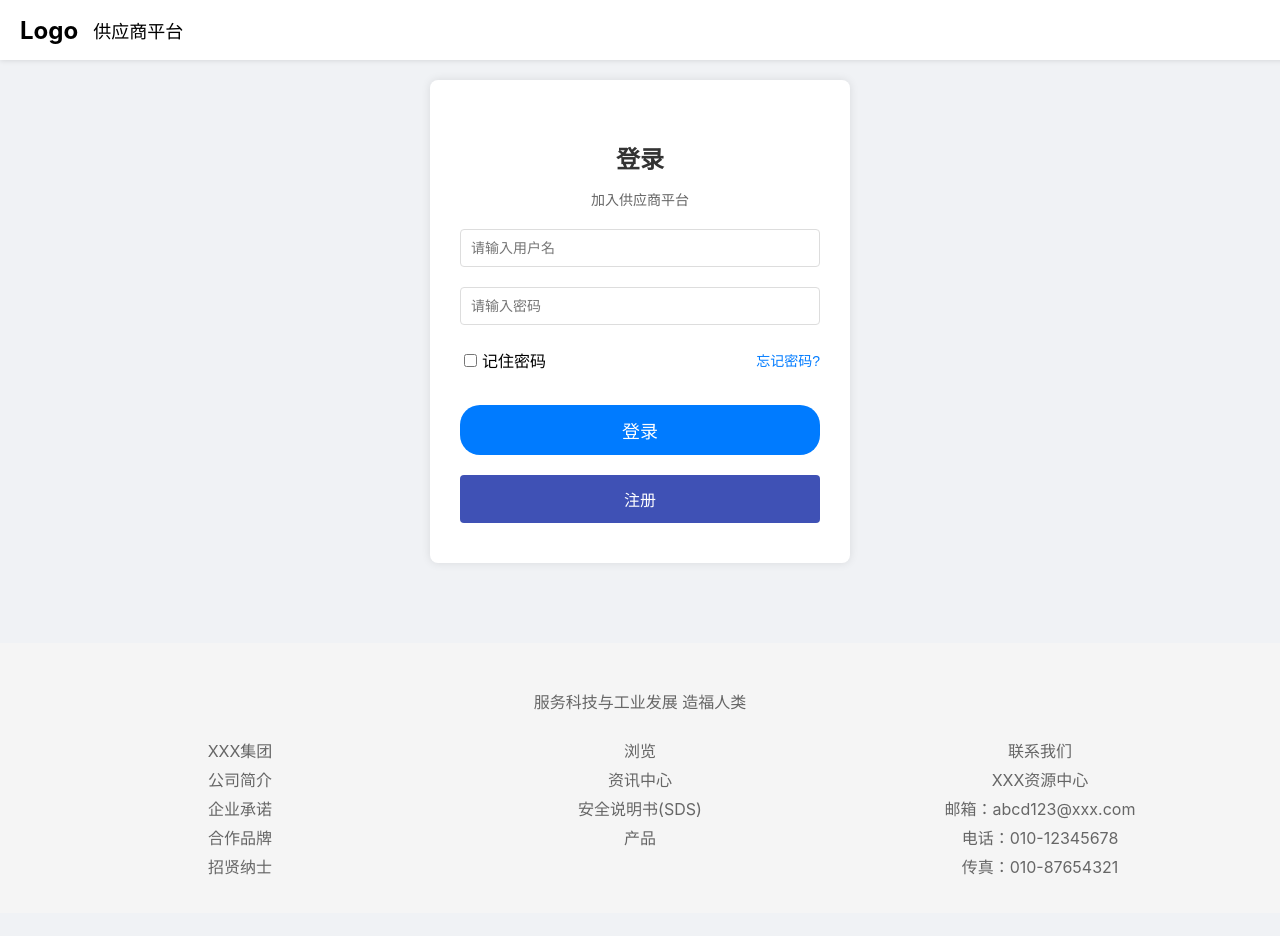
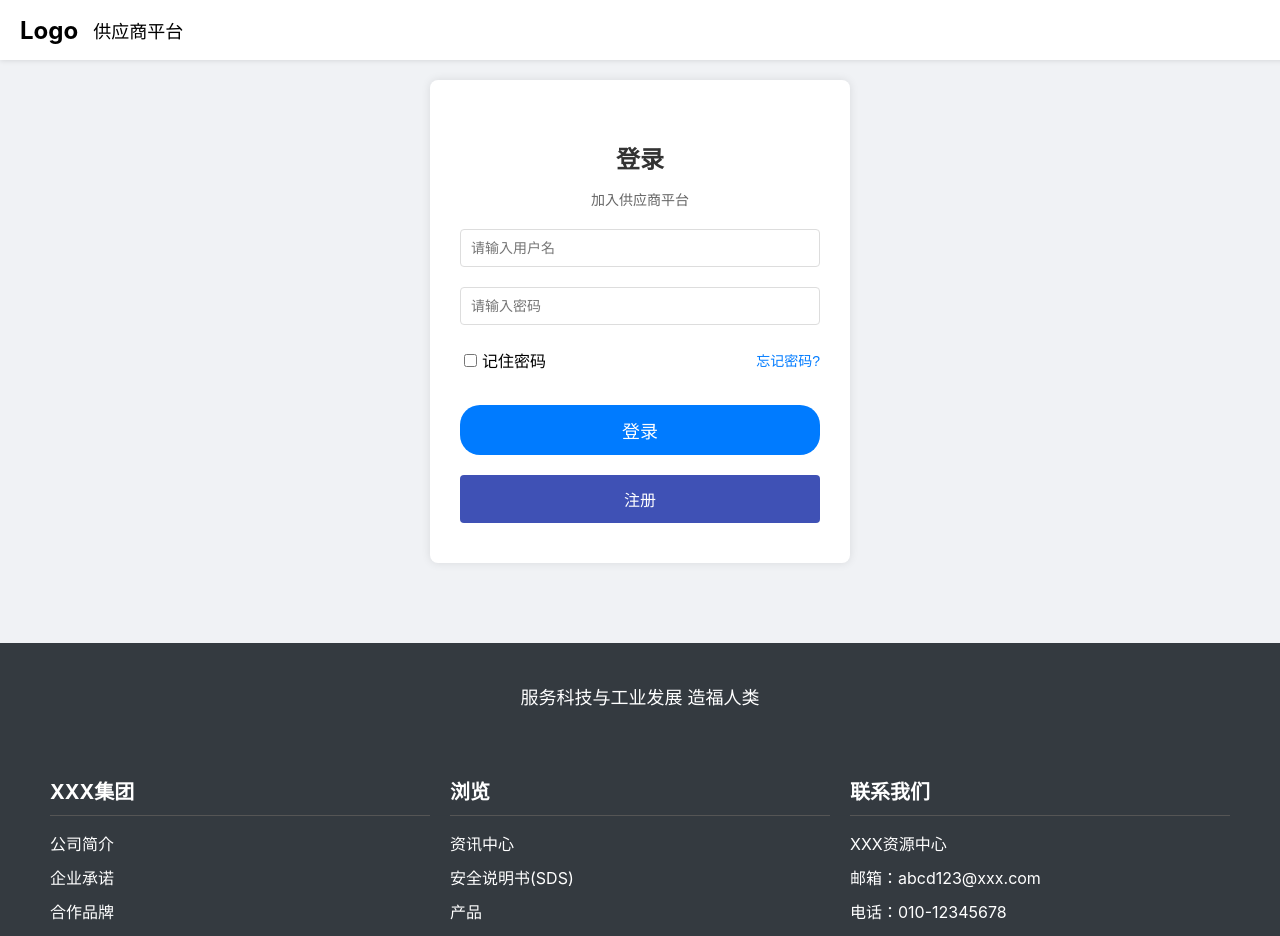
Before and after one commit to xiangshuo123/vendor-management-system, a React (Create React App) app in the folder client/: page /login in a window 1280 px wide. Shown: the top 936 px of the page. Before the commit the page ends 913 px from the top, so only its background shows below. Built offline with nearby package versions, Linux system fonts and the light colour scheme.

Commit message:
更新footer的css，美化一下

```diff
--- a/client/src/components/Footer.css
+++ b/client/src/components/Footer.css
@@ -1,27 +1,84 @@
+/* Footer.css */
+
 .footer {
-    background-color: #f5f5f5;  /* 背景颜色 */
-    padding: 30px 20px;  /* 内边距 */
-    text-align: center;  /* 居中对齐 */
-    color: #666;  /* 字体颜色 */
-    margin-top: 40px;  /* 顶部外边距 */
+  background-color: #343a40;
+  color: #ffffff;
+  padding: 40px 20px;
+  text-align: center;
+  margin-top: 60px;
 }
 
 .footer-content {
-    max-width: 1200px;  /* 最大宽度 */
-    margin: 0 auto;  /* 居中对齐 */
+  max-width: 1200px;
+  margin: 0 auto;
+}
+
+.footer-top {
+  display: flex;
+  flex-direction: column;
+  align-items: center;
+  margin-bottom: 30px;
+}
+
+.footer-logo {
+  height: 60px;
+  margin-bottom: 15px;
+}
+
+.slogan {
+  font-size: 18px;
+  margin: 0;
 }
 
 .footer-sections {
-    display: flex;  /* 使用 flexbox 布局 */
-    justify-content: space-between;  /* 左右分布 */
-    margin-top: 20px;
+  display: flex;
+  justify-content: space-between;
+  flex-wrap: wrap;
+  margin-bottom: 30px;
 }
 
-  .footer-sections div {
-    flex: 1;  /* 各部分平分空间 */
-    padding: 0 10px;  /* 内边距 */
+.footer-column {
+  flex: 1;
+  min-width: 200px;
+  margin: 10px;
+  text-align: left;
 }
 
-  .footer-sections p {
-    margin: 5px 0;  /* 间距 */
+.footer-column h4 {
+  font-size: 20px;
+  margin-bottom: 15px;
+  border-bottom: 1px solid #555;
+  padding-bottom: 10px;
 }
+
+.footer-column ul {
+  list-style: none;
+  padding: 0;
+  margin: 0;
+}
+
+.footer-column li {
+  margin: 10px 0;
+  font-size: 16px;
+  cursor: pointer;
+}
+
+.footer-column li:hover {
+  text-decoration: underline;
+}
+
+.footer-bottom {
+  border-top: 1px solid #555;
+  padding-top: 20px;
+}
+
+@media (max-width: 768px) {
+  .footer-sections {
+    flex-direction: column;
+    align-items: center;
+  }
+
+  .footer-column {
+    text-align: center;
+  }
+}
--- a/client/src/components/footer.js
+++ b/client/src/components/footer.js
@@ -1,32 +1,45 @@
+// Footer.js
+
 import React from 'react';
-import './Footer.css';  // 引入 Footer 的 CSS 样式
+import './Footer.css';
 
 const Footer = () => {
   return (
     <footer className="footer">
       <div className="footer-content">
-        <p>服务科技与工业发展 造福人类</p>
+        <div className="footer-top">
+          <p className="slogan">服务科技与工业发展 造福人类</p>
+        </div>
         <div className="footer-sections">
-          <div>
-            <p>XXX集团</p>
-            <p>公司简介</p>
-            <p>企业承诺</p>
-            <p>合作品牌</p>
-            <p>招贤纳士</p>
+          <div className="footer-column">
+            <h4>XXX集团</h4>
+            <ul>
+              <li>公司简介</li>
+              <li>企业承诺</li>
+              <li>合作品牌</li>
+              <li>招贤纳士</li>
+            </ul>
           </div>
-          <div>
-            <p>浏览</p>
-            <p>资讯中心</p>
-            <p>安全说明书(SDS)</p>
-            <p>产品</p>
+          <div className="footer-column">
+            <h4>浏览</h4>
+            <ul>
+              <li>资讯中心</li>
+              <li>安全说明书(SDS)</li>
+              <li>产品</li>
+            </ul>
           </div>
-          <div>
-            <p>联系我们</p>
-            <p>XXX资源中心</p>
-            <p>邮箱：abcd123@xxx.com</p>
-            <p>电话：010-12345678</p>
-            <p>传真：010-87654321</p>
+          <div className="footer-column">
+            <h4>联系我们</h4>
+            <ul>
+              <li>XXX资源中心</li>
+              <li>邮箱：abcd123@xxx.com</li>
+              <li>电话：010-12345678</li>
+              <li>传真：010-87654321</li>
+            </ul>
           </div>
+        </div>
+        <div className="footer-bottom">
+          <p>© 2023 XXX集团. 版权所有.</p>
         </div>
       </div>
     </footer>
```
Lines whose indentation alone changed are shown as unchanged.
